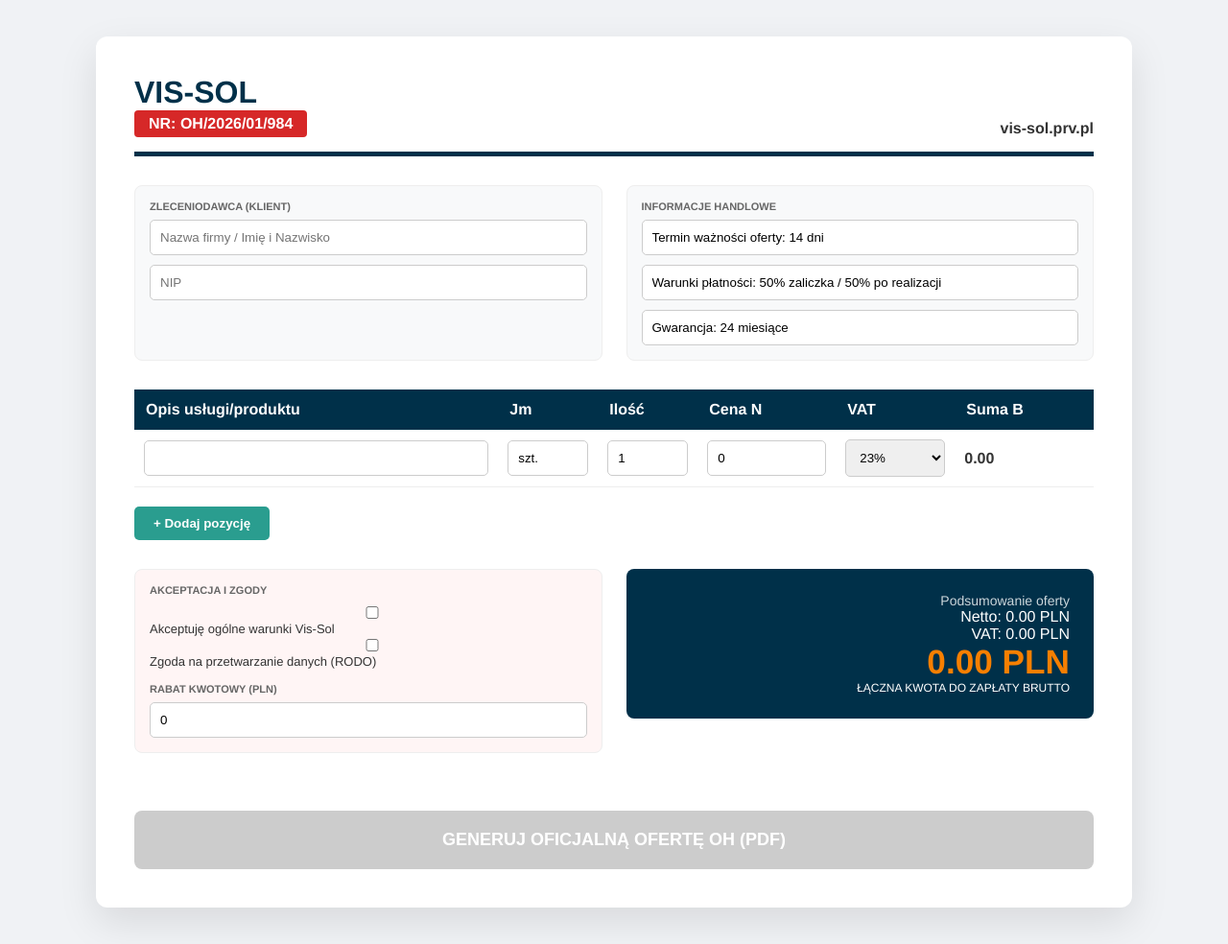
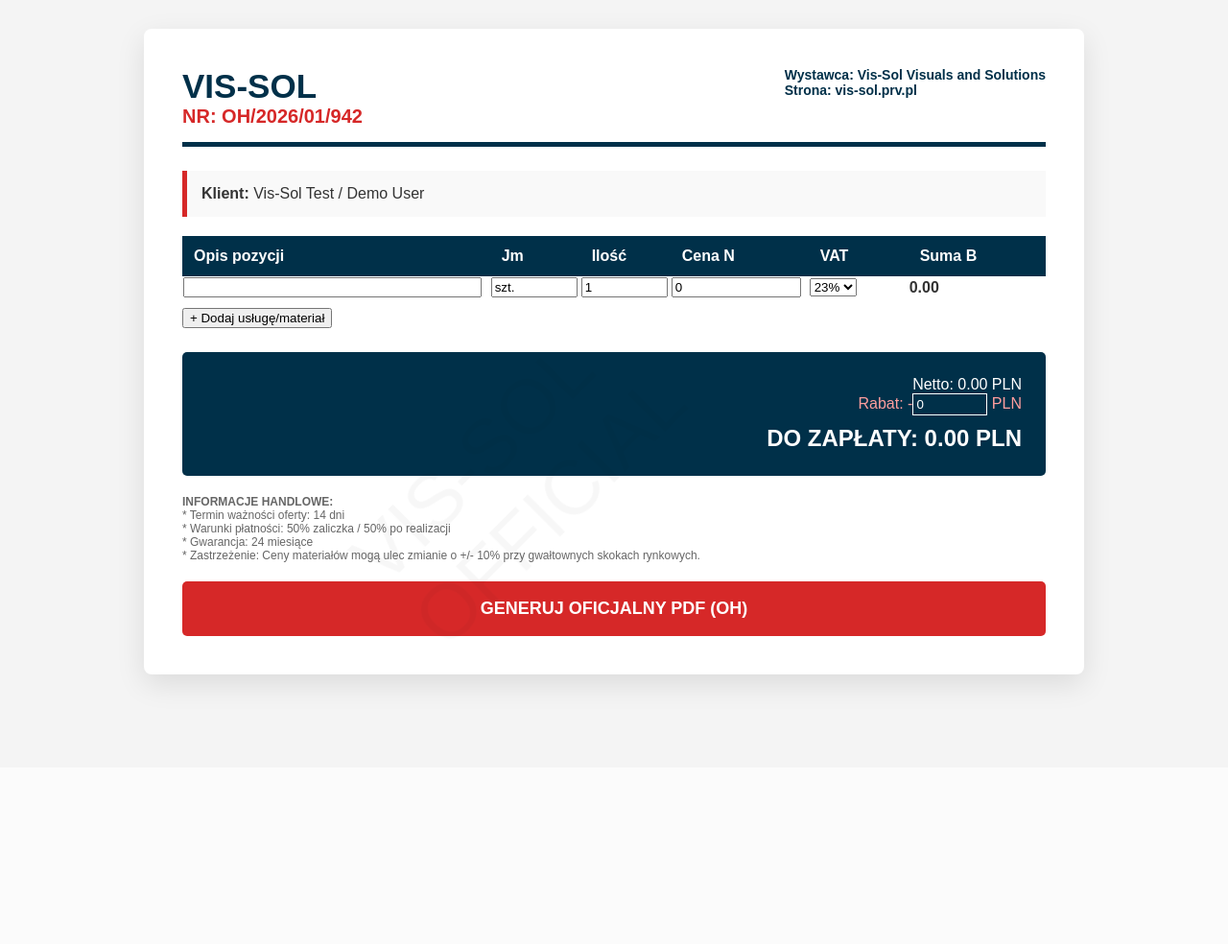
Before and after one commit to kosior3x/VIS-SOL-OfferFlow, a Flask app: page / in a window 1280 px wide. Shown: the whole page at 96% size. After the commit the page ends 724 px from the top, so only its background shows below. Run offline with Flask 2, Linux system fonts and the light colour scheme; some libraries are stand-ins or nearby versions.

Commit message:
Update index.html

```diff
--- a/templates/index.html
+++ b/templates/index.html
@@ -2,176 +2,119 @@
 <html lang="pl">
 <head>
     <meta charset="UTF-8">
-    <meta name="viewport" content="width=device-width, initial-scale=1.0">
-    <title>Vis-Sol - Generator Ofert OH</title>
+    <title>Vis-Sol Official Quote System</title>
     <script src="https://cdnjs.cloudflare.com/ajax/libs/jspdf/2.5.1/jspdf.umd.min.js"></script>
     <script src="https://cdnjs.cloudflare.com/ajax/libs/jspdf-autotable/3.5.25/jspdf.plugin.autotable.min.js"></script>
     <style>
-        :root { --vs-navy: #003049; --vs-red: #d62828; --vs-orange: #f77f00; }
-        body { font-family: 'Helvetica', Arial, sans-serif; background: #f0f2f5; padding: 10px; color: #333; }
-        .app-container { max-width: 1000px; margin: 20px auto; background: white; padding: 40px; border-radius: 12px; box-shadow: 0 15px 40px rgba(0,0,0,0.1); }
-        .vs-header { display: flex; justify-content: space-between; align-items: flex-end; border-bottom: 5px solid var(--vs-navy); padding-bottom: 15px; margin-bottom: 30px; }
-        .vs-title { font-size: 32px; font-weight: 900; color: var(--vs-navy); margin: 0; }
-        .oh-badge { background: var(--vs-red); color: white; padding: 5px 15px; border-radius: 4px; font-weight: bold; }
-        .grid { display: grid; grid-template-columns: repeat(auto-fit, minmax(300px, 1fr)); gap: 25px; margin-bottom: 30px; }
-        .form-group { background: #f8f9fa; padding: 15px; border-radius: 8px; border: 1px solid #eee; }
-        label { font-size: 11px; font-weight: bold; text-transform: uppercase; color: #666; margin-bottom: 8px; display: block; }
-        input, select { width: 100%; padding: 10px; border: 1px solid #ccc; border-radius: 5px; box-sizing: border-box; }
-        .vs-table { width: 100%; border-collapse: collapse; margin-bottom: 20px; }
-        .vs-table th { background: var(--vs-navy); color: white; padding: 12px; text-align: left; }
-        .vs-table td { padding: 10px; border-bottom: 1px solid #eee; }
-        .summary-box { background: var(--vs-navy); color: white; padding: 25px; border-radius: 8px; text-align: right; }
-        .total-val { font-size: 2.2em; font-weight: bold; color: var(--vs-orange); }
-        .btn-add { background: #2a9d8f; color: white; border: none; padding: 10px 20px; border-radius: 5px; cursor: pointer; font-weight: bold; }
-        .btn-generate { background: var(--vs-red); color: white; border: none; padding: 20px; width: 100%; font-size: 18px; font-weight: bold; cursor: pointer; border-radius: 8px; margin-top: 30px; transition: 0.3s; }
-        .btn-generate:hover { background: #b02121; }
-        .btn-generate:disabled { background: #ccc; }
+        :root { --vs-navy: #003049; --vs-red: #d62828; }
+        body { font-family: 'Arial', sans-serif; background: #f4f4f4; color: #333; }
+        .app-container { max-width: 900px; margin: 30px auto; background: white; padding: 40px; border-radius: 8px; box-shadow: 0 10px 30px rgba(0,0,0,0.1); }
+        .vs-header { display: flex; justify-content: space-between; border-bottom: 5px solid var(--vs-navy); padding-bottom: 15px; margin-bottom: 25px; }
+        .vs-company-info { font-size: 14px; color: var(--vs-navy); font-weight: bold; }
+        .oh-number { color: var(--vs-red); font-size: 20px; font-weight: bold; }
+        .info-table { width: 100%; border-collapse: collapse; margin-top: 20px; }
+        .info-table th { background: var(--vs-navy); color: white; padding: 12px; text-align: left; }
+        .summary { background: var(--vs-navy); color: white; padding: 25px; border-radius: 5px; text-align: right; margin-top: 25px; }
+        .btn-gen { background: var(--vs-red); color: white; border: none; padding: 18px; width: 100%; font-size: 18px; font-weight: bold; cursor: pointer; border-radius: 5px; margin-top: 20px; }
+        .watermark { position: fixed; top: 50%; left: 50%; transform: translate(-50%, -50%) rotate(-45deg); font-size: 80px; color: rgba(0,0,0,0.03); pointer-events: none; z-index: 0; }
     </style>
 </head>
 <body>
 
+<div class="watermark">VIS-SOL OFFICIAL</div>
+
 <div class="app-container">
     <div class="vs-header">
         <div>
-            <h1 class="vs-title">VIS-SOL</h1>
-            <div id="oh-display" class="oh-badge">Ładowanie numeru...</div>
+            <h1 style="margin:0; font-size: 35px; color: var(--vs-navy);">VIS-SOL</h1>
+            <div class="oh-number" id="oh-num">Ładowanie...</div>
         </div>
-        <div style="text-align: right; font-weight: bold;">vis-sol.prv.pl</div>
-    </div>
-
-    <div class="grid">
-        <div class="form-group">
-            <label>Zleceniodawca (Klient)</label>
-            <input type="text" id="cli_name" placeholder="Nazwa firmy / Imię i Nazwisko">
-            <input type="text" id="cli_nip" placeholder="NIP" style="margin-top:10px">
-        </div>
-        <div class="form-group">
-            <label>Informacje Handlowe</label>
-            <input type="text" id="vld" value="Termin ważności oferty: 14 dni">
-            <input type="text" id="pay" value="Warunki płatności: 50% zaliczka / 50% po realizacji" style="margin-top:10px">
-            <input type="text" id="war" value="Gwarancja: 24 miesiące" style="margin-top:10px">
+        <div class="vs-company-info">
+            Wystawca: Vis-Sol Visuals and Solutions<br>
+            Strona: vis-sol.prv.pl
         </div>
     </div>
 
-    <table class="vs-table">
-        <thead>
-            <tr><th>Opis usługi/produktu</th><th width="80">Jm</th><th width="80">Ilość</th><th width="120">Cena N</th><th width="100">VAT</th><th>Suma B</th></tr>
-        </thead>
-        <tbody id="rows-container"></tbody>
-    </table>
-    <button class="btn-add" onclick="addRow()">+ Dodaj pozycję</button>
-
-    <div class="grid" style="margin-top: 30px; align-items: start;">
-        <div class="form-group" style="background: #fff5f5;">
-            <label>Akceptacja i Zgody</label>
-            <div style="font-size: 13px;">
-                <input type="checkbox" id="c1" onchange="toggleBtn()"> Akceptuję ogólne warunki Vis-Sol<br>
-                <input type="checkbox" id="c2" onchange="toggleBtn()"> Zgoda na przetwarzanie danych (RODO)
-            </div>
-            <div style="margin-top:15px">
-                <label>Rabat Kwotowy (PLN)</label>
-                <input type="number" id="discount" value="0" oninput="calculate()">
-            </div>
-        </div>
-        <div class="summary-box">
-            <div style="font-size: 14px; opacity: 0.8;">Podsumowanie oferty</div>
-            <div>Netto: <span id="resNet">0.00</span> PLN</div>
-            <div>VAT: <span id="resVat">0.00</span> PLN</div>
-            <div class="total-val"><span id="resTotal">0.00</span> PLN</div>
-            <div style="font-size: 12px;">ŁĄCZNA KWOTA DO ZAPŁATY BRUTTO</div>
-        </div>
+    <div style="margin-bottom: 20px; padding: 15px; background: #f9f9f9; border-left: 5px solid var(--vs-red);">
+        <strong>Klient:</strong> Vis-Sol Test / Demo User
     </div>
 
-    <button id="btn-final" class="btn-generate" disabled onclick="generatePDF()">GENERUJ OFICJALNĄ OFERTĘ OH (PDF)</button>
+    <table class="info-table">
+        <thead>
+            <tr><th>Opis pozycji</th><th width="70">Jm</th><th width="70">Ilość</th><th width="120">Cena N</th><th width="80">VAT</th><th>Suma B</th></tr>
+        </thead>
+        <tbody id="rows"></tbody>
+    </table>
+    <button onclick="addRow()" style="margin-top:10px; cursor:pointer;">+ Dodaj usługę/materiał</button>
+
+    <div class="summary">
+        <div>Netto: <span id="sNet">0.00</span> PLN</div>
+        <div style="color: #ff9e9e;">Rabat: -<input type="number" id="disc" value="0" style="width:70px; background:none; border:1px solid white; color:white; padding:3px;" oninput="calc()"> PLN</div>
+        <div style="font-size: 24px; font-weight: bold; margin-top: 10px;">DO ZAPŁATY: <span id="sTotal">0.00</span> PLN</div>
+    </div>
+
+    <div style="margin-top:20px; font-size: 12px; color: #666;">
+        <strong>INFORMACJE HANDLOWE:</strong><br>
+        * Termin ważności oferty: 14 dni<br>
+        * Warunki płatności: 50% zaliczka / 50% po realizacji<br>
+        * Gwarancja: 24 miesiące<br>
+        * Zastrzeżenie: Ceny materiałów mogą ulec zmianie o +/- 10% przy gwałtownych skokach rynkowych.
+    </div>
+
+    <button class="btn-gen" onclick="generatePDF()">GENERUJ OFICJALNY PDF (OH)</button>
 </div>
 
 <script>
-    let ohNumber = "";
-    const { jsPDF } = window.jspdf;
-
-    window.onload = () => {
-        const d = new Date();
-        ohNumber = `OH/${d.getFullYear()}/${(d.getMonth()+1).toString().padStart(2,'0')}/${Math.floor(100+Math.random()*900)}`;
-        document.getElementById('oh-display').innerText = "NR: " + ohNumber;
-        addRow();
-    };
+    let oh = `OH/2026/01/${Math.floor(100+Math.random()*900)}`;
+    document.getElementById('oh-num').innerText = "NR: " + oh;
 
     function addRow() {
         const tr = document.createElement('tr');
-        tr.innerHTML = `<td><input type="text" class="d"></td><td><input type="text" class="j" value="szt."></td><td><input type="number" class="q" value="1" oninput="calculate()"></td><td><input type="number" class="p" value="0" oninput="calculate()"></td><td><select class="v" onchange="calculate()"><option value="0.23">23%</option><option value="0.08">8%</option><option value="0">zw</option></select></td><td class="b" style="font-weight:bold">0.00</td>`;
-        document.getElementById('rows-container').appendChild(tr);
+        tr.innerHTML = `<td><input type="text" style="width:95%"></td><td><input type="text" value="szt." style="width:90%"></td><td><input type="number" value="1" oninput="calc()" style="width:90%"></td><td><input type="number" value="0" oninput="calc()" style="width:90%"></td><td><select onchange="calc()"><option value="0.23">23%</option><option value="0.08">8%</option></select></td><td class="b_row" style="font-weight:bold">0.00</td>`;
+        document.getElementById('rows').appendChild(tr);
     }
 
-    function calculate() {
-        let net = 0, vat = 0;
-        document.querySelectorAll('#rows-container tr').forEach(r => {
-            const q = parseFloat(r.querySelector('.q').value)||0;
-            const p = parseFloat(r.querySelector('.p').value)||0;
-            const v = parseFloat(r.querySelector('.v').value)||0;
-            const rowN = q * p;
-            const rowV = rowN * v;
-            r.querySelector('.b').innerText = (rowN + rowV).toFixed(2);
-            net += rowN; vat += rowV;
+    function calc() {
+        let n = 0, v = 0;
+        document.querySelectorAll('#rows tr').forEach(r => {
+            let q = r.cells[2].children[0].value, p = r.cells[3].children[0].value, vt = r.cells[4].children[0].value;
+            let rn = q * p; n += rn; v += rn * vt;
+            r.querySelector('.b_row').innerText = (rn * (1+parseFloat(vt))).toFixed(2);
         });
-        const disc = parseFloat(document.getElementById('discount').value)||0;
-        const finalNet = net - disc;
-        const finalVat = vat - (disc * 0.23 > vat ? vat : disc * 0.23);
-        document.getElementById('resNet').innerText = finalNet.toFixed(2);
-        document.getElementById('resVat').innerText = Math.max(0, finalVat).toFixed(2);
-        document.getElementById('resTotal').innerText = (finalNet + Math.max(0, finalVat)).toFixed(2);
-    }
-
-    function toggleBtn() {
-        document.getElementById('btn-final').disabled = !(document.getElementById('c1').checked && document.getElementById('c2').checked);
+        let d = document.getElementById('disc').value;
+        document.getElementById('sNet').innerText = (n - d).toFixed(2);
+        document.getElementById('sTotal').innerText = (n - d + v).toFixed(2);
     }
 
     function generatePDF() {
-        const doc = new jsPDF();
+        const doc = new jspdf.jsPDF();
+        doc.setTextColor(240); doc.setFontSize(60); doc.text("VIS-SOL OFFICIAL", 35, 150, {angle:45});
+        doc.setTextColor(0, 48, 73); doc.setFontSize(22); doc.text("OFERTA HANDLOWA " + oh, 15, 25);
+        doc.setFontSize(10); doc.setTextColor(100);
+        doc.text("Wystawca: Vis-Sol Visuals and Solutions", 15, 35);
+        doc.text("Klient: Vis-Sol Test / Demo User", 15, 42);
 
-        // --- ZNAK WODNY ---
-        doc.setTextColor(242, 242, 242);
-        doc.setFontSize(60);
-        doc.text("VIS-SOL OFFICIAL", 35, 150, {angle:45, opacity:0.1});
-
-        // Nagłówek
-        doc.setTextColor(0, 48, 73);
-        doc.setFontSize(22);
-        doc.text("OFERTA HANDLOWA " + ohNumber, 15, 25);
-
-        doc.setFontSize(10); doc.setTextColor(80);
-        doc.text("Wystawca: Vis-Sol Visuals and Solutions | vis-sol.prv.pl", 15, 35);
-        doc.text("Klient: " + document.getElementById('cli_name').value + (document.getElementById('cli_nip').value ? " NIP: "+document.getElementById('cli_nip').value : ""), 15, 42);
-
-        const data = [];
-        document.querySelectorAll('#rows-container tr').forEach(r => {
-            data.push([r.querySelector('.d').value, r.querySelector('.j').value, r.querySelector('.q').value, r.querySelector('.p').value + " PLN", r.querySelector('.v').options[r.querySelector('.v').selectedIndex].text, r.querySelector('.b').innerText + " PLN"]);
+        const tableData = [];
+        document.querySelectorAll('#rows tr').forEach(r => {
+            tableData.push([r.cells[0].children[0].value, r.cells[1].children[0].value, r.cells[2].children[0].value, r.cells[3].children[0].value, r.cells[4].children[0].selectedOptions[0].text, r.cells[5].innerText]);
         });
 
-        doc.autoTable({
-            startY: 50,
-            head: [['Opis pozycji', 'Jm', 'Ilość', 'Cena Netto', 'VAT', 'Suma Brutto']],
-            body: data,
-            headStyles: { fillColor: [0, 48, 73] }
-        });
+        doc.autoTable({ startY: 50, head: [['Opis', 'Jm', 'Ilość', 'Cena Netto', 'VAT', 'Brutto']], body: tableData, headStyles: {fillColor: [0, 48, 73]} });
 
-        let finalY = doc.lastAutoTable.finalY + 15;
+        let y = doc.lastAutoTable.finalY + 15;
+        doc.setFontSize(14); doc.setTextColor(214, 48, 49);
+        doc.text("DO ZAPŁATY BRUTTO: " + document.getElementById('sTotal').innerText + " PLN", 195, y, {align:'right'});
 
-        // Podsumowanie - BEZ LITERÓWEK
-        doc.setFontSize(14); doc.setTextColor(214, 48, 49);
-        doc.text("DO ZAPŁATY BRUTTO: " + document.getElementById('resTotal').innerText + " PLN", 195, finalY, {align:'right'});
+        doc.setFontSize(10); doc.setTextColor(50);
+        doc.text("INFORMACJE HANDLOWE:", 15, y+10);
+        doc.setFontSize(9); doc.text("* Termin ważności: 14 dni", 15, y+17);
+        doc.text("* Warunki płatności: 50/50", 15, y+23);
+        doc.text("* Gwarancja: 24 miesiące", 15, y+29);
+        doc.text("* Zastrzeżenie: Ceny materiałów +/- 10% rynkowo.", 15, y+35);
 
-        // Sekcja INFORMACJE HANDLOWE
-        doc.setFontSize(10); doc.setTextColor(50);
-        doc.text("INFORMACJE HANDLOWE:", 15, finalY + 15);
-        doc.setFontSize(9); doc.setTextColor(100);
-        doc.text("* " + document.getElementById('vld').value, 15, finalY + 22);
-        doc.text("* " + document.getElementById('pay').value, 15, finalY + 28);
-        doc.text("* " + document.getElementById('war').value, 15, finalY + 34);
-        doc.text("* Zastrzeżenie: Ceny materiałów mogą ulec zmianie w przypadku skoków rynkowych o +/- 10%.", 15, finalY + 40);
-        doc.text("* Oferta wygenerowana automatycznie i zaakceptowana elektronicznie przez system Vis-Sol.", 15, finalY + 46);
-
-        doc.save(`oferta_nr_${ohNumber.replace(/\//g,'_')}.pdf`);
+        doc.save(`oferta_nr_${oh.replace(/\//g,'_')}.pdf`);
     }
+    addRow();
 </script>
 </body>
 </html>
```
